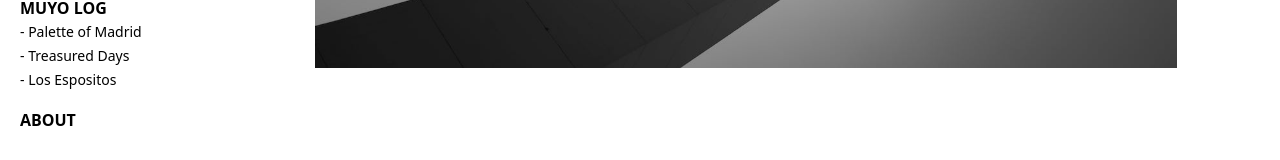
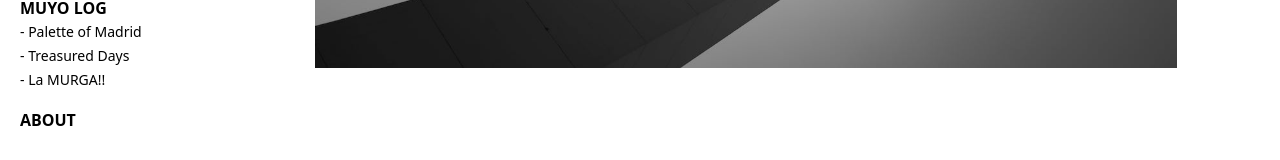
Before and after one commit to Kenchim/muyofoto, a Next.js app: page / in a window 1280 px wide. Shown: the part 620-780 px from the top of the page. Built offline with nearby package versions, Linux system fonts and the light colour scheme.

Commit message:
change title

```diff
--- a/app/layout.tsx
+++ b/app/layout.tsx
@@ -41,7 +41,7 @@ export default function RootLayout({
                 <li className="font-bold hover:text-gray-500 leading-6"><Link href="/muyolog">MUYO LOG</Link></li>
                 <li className="text-sm hover:text-gray-500 leading-6"><Link href="/muyolog/palette">- Palette of Madrid</Link></li>
                 <li className="text-sm hover:text-gray-500 leading-6"><Link href="/muyolog/treasureddays">- Treasured Days</Link></li>
-                <li className="text-sm hover:text-gray-500 leading-6"><Link href="/muyolog/espositos">- Los Espositos</Link></li>
+                <li className="text-sm hover:text-gray-500 leading-6"><Link href="/muyolog/espositos">- La MURGA!!</Link></li>
               </ul>
               <p className="pt-4 font-bold hover:text-gray-500"><Link href="/about">ABOUT</Link></p>
             </div>
--- a/components/hamburger/hamburger.tsx
+++ b/components/hamburger/hamburger.tsx
@@ -28,7 +28,7 @@ const Hamburger = () => {
                 <li className="font-bold hover:text-gray-500 leading-6"><Link href="/muyolog">MUYO LOG</Link></li>
                 <li className="text-xs leading-6 hover:text-gray-500"><Link href="/muyolog/palette">- Palette of Madrid</Link></li>
                 <li className="text-xs leading-6 hover:text-gray-500"><Link href="/muyolog/treasureddays">- Treasured Days</Link></li>
-                <li className="text-xs leading-6 hover:text-gray-500"><Link href="/muyolog/espositos">- Los Espositos</Link></li>
+                <li className="text-xs leading-6 hover:text-gray-500"><Link href="/muyolog/espositos">- La MURGA!!</Link></li>
               </ul>
               <p className="pt-4 font-bold hover:text-gray-500" onClick={toggleMenu}><Link href="/about">ABOUT</Link></p>
             </div>
```
